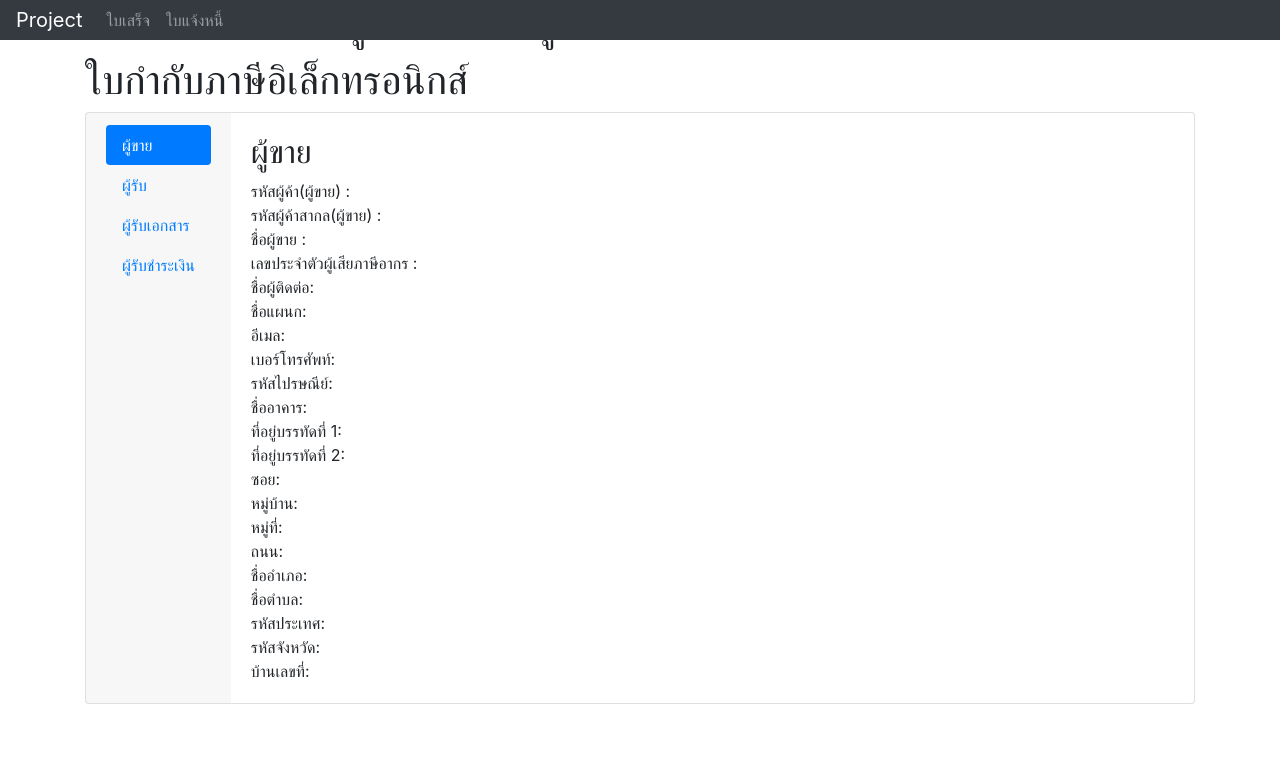
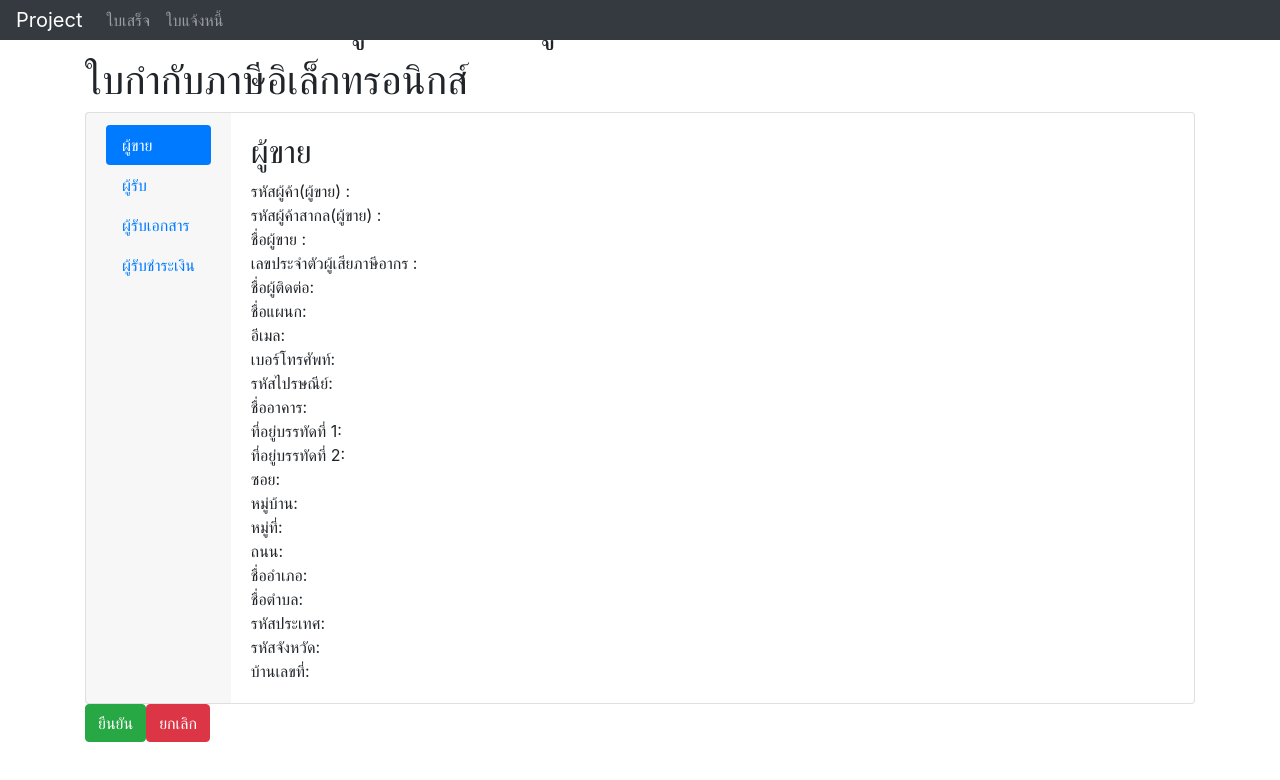
Before and after one commit to it-kmitl-2018/group8, a Vue app: page /#/ETaxInvoiceConfirm in a window 1280 px wide. Shown: the top 780 px of the page. Built offline with nearby package versions, Linux system fonts and the light colour scheme.

Commit message:
Add sendData method and cancel button in confirm page

```diff
--- a/src/components/ETaxInvoiceConfirm.vue
+++ b/src/components/ETaxInvoiceConfirm.vue
@@ -18,6 +18,10 @@
         </b-tab>
       </b-tabs>
     </b-card>
+    <b-button variant="success" v-on:click="sendData()">ยืนยัน</b-button>
+    <router-link :to="{name: 'ETaxInvoiceForm'}">
+      <b-button variant="danger">ยกเลิก</b-button>
+    </router-link>
 
   </div>
 </template>
@@ -30,6 +34,7 @@ import DocumentRecipientConfirm from '@/components/confirm_pages/DocumentRecipie
 import DocumentRecipientData from '@/data/DocumentRecipient.data.js'
 import PayeeConfirm from '@/components/confirm_pages/PayeeConfirm.vue'
 import PayeeData from '@/data/Payee.data.js'
+import axios from 'axios'
 
 export default {
   data () {
@@ -47,6 +52,18 @@ export default {
     PayeeConfirm
   },
   methods: {
+    sendData () {
+      axios({
+        method: 'POST',
+        url: 'http://localhost:8888/etaxinvoice',
+        data: this.seller,
+        responseType: 'json'
+      }) .then(result => {
+        this.response = result.data
+      }, error => {
+        console.error(error)
+      })
+    }
   }
 }
 </script>
```
